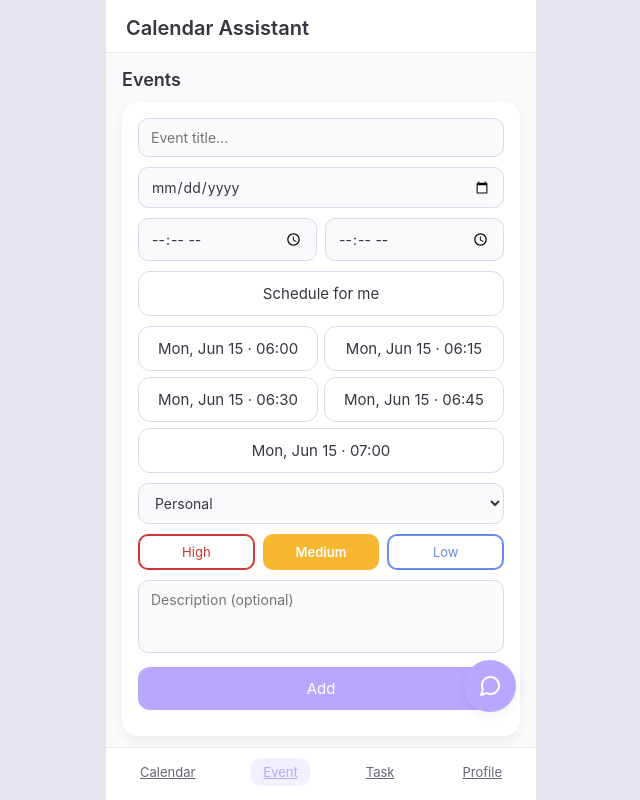
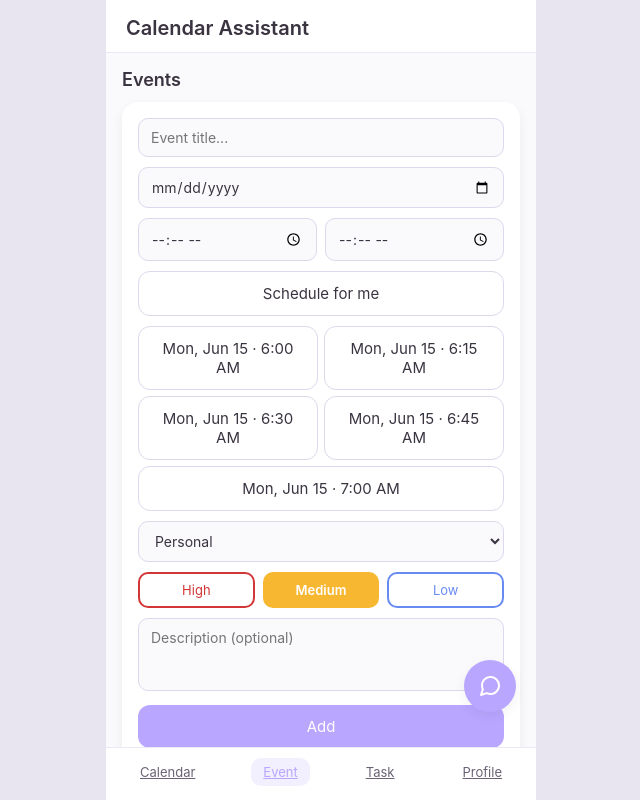
Before and after one commit to arcandaatwit/CalendarAssistant, a React (Vite) app: page /addEvent in a window 1280 px wide. Both pictures are taken after a click on the button "Schedule for me". Shown: the top 800 px of the page, without its empty margins (319-959 px from the left). Built offline with nearby package versions, Linux system fonts and the light colour scheme.

Commit message:
am pm scheduler adjustment

```diff
--- a/src/addEvent.jsx
+++ b/src/addEvent.jsx
@@ -265,7 +265,7 @@ export default function AddEventPage() {
                   style={{ flex: "1 1 45%" }}
                   onClick={() => applySuggestion(s)}
                 >
-                  {s.date.toLocaleDateString(undefined, { weekday: "short", month: "short", day: "numeric" })} · {toTimeInput(s.date)}
+                  {s.date.toLocaleDateString(undefined, { weekday: "short", month: "short", day: "numeric" })} · {s.date.toLocaleTimeString([], { hour: "numeric", minute: "2-digit" })}
                 </button>
               ))}
             </div>
```
